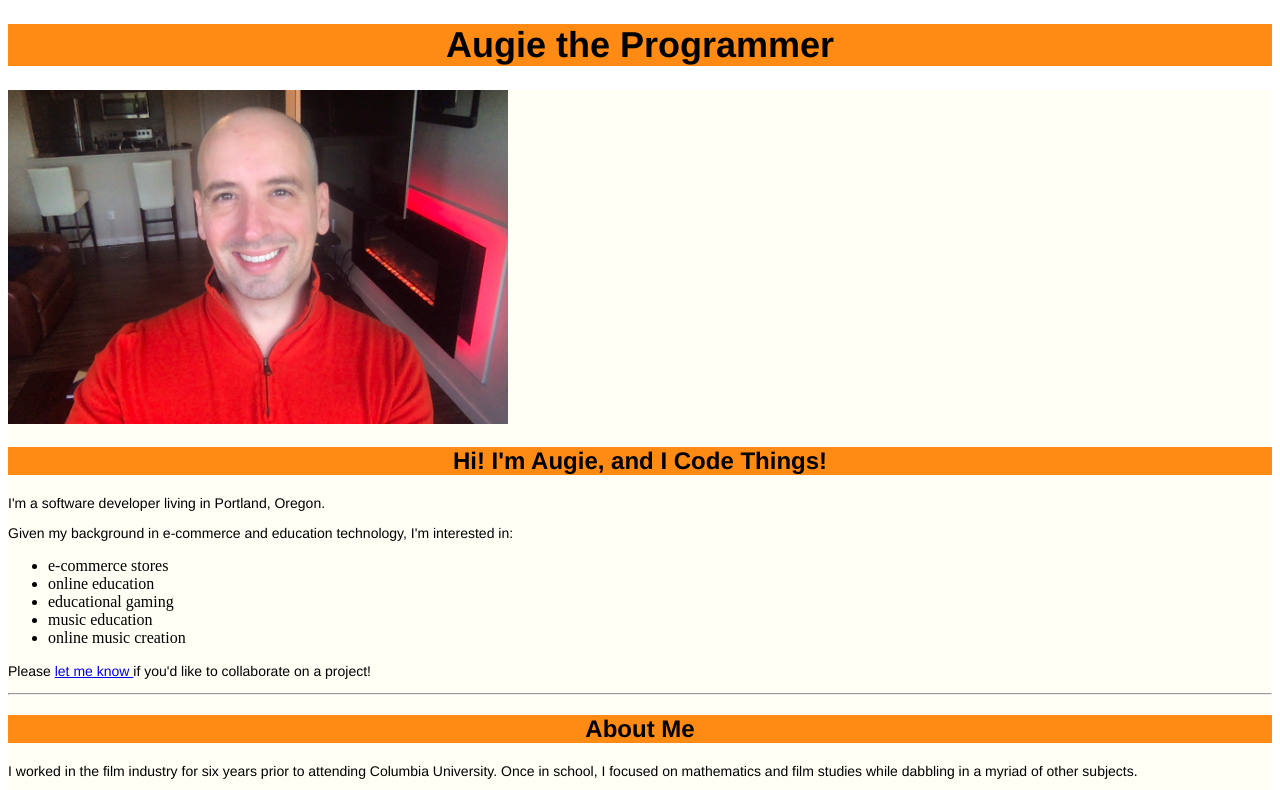
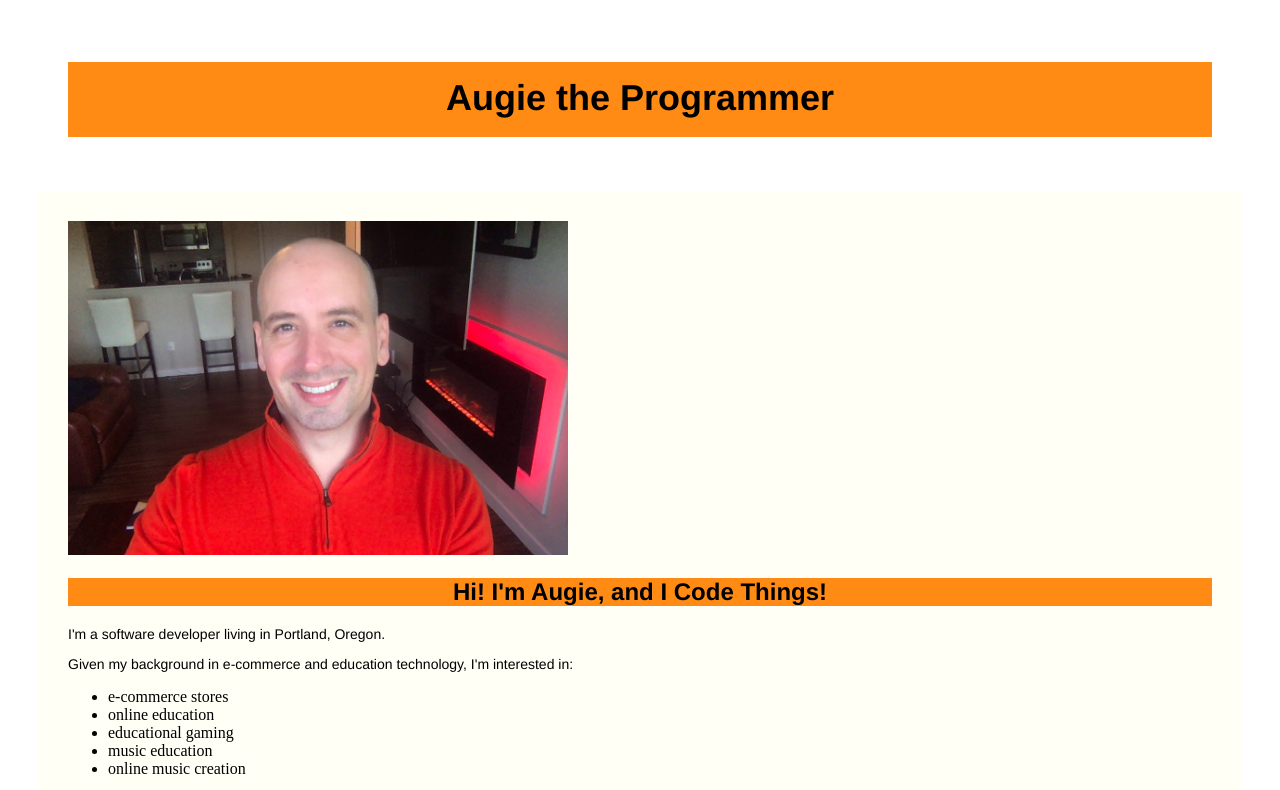
Before and after one commit to augiekennady/ProgrammerProfile, a plain HTML site: page index.html in a window 1280 px wide. Shown: the top 790 px of the page. Drawn offline with Linux system fonts and the light colour scheme; a script that the page names is missing.

Commit message:
Update style.css

```diff
--- a/style.css
+++ b/style.css
@@ -1,14 +1,26 @@
 /* Here we go! Time to stylize my webpage */
+
+header, main, footer {
+  padding: 30px 30px;
+  margin-left: 30px;
+  margin-right: 30px
+}
 
 h1 {
   font-family: Helvetica, Arial, sans-serif;
   font-size: 36px;
+  height: 45px;
   color: #000000;
   text-align: center;
-  background-color:#ff8a14}
+  padding: 15px 15px 15px 15px;
+  background-color:#ff8a14;
+}
+
+
+/* I'm going to give the main and footer sections their own style, which I may overwrite with other elements and/or classes */
 
 main {
-  background-color: #FFFFF6
+  background-color: #FFFFF6;
   }
 
 footer {
@@ -16,6 +28,8 @@ footer {
   text-align: center;
   font-family: monospace
 }
+
+/* now let's get into other sections */
 
 h2 {
   font-family: Helvetica, Arial, sans-serif;
@@ -39,6 +53,22 @@ p {
   text-align: justify
 }
 
+/* let's try the pseudoclass thing with links */
+
+a {
+  font-family: Helvetica, Arial, sans-serif;
+  font-size: 18px;
+}
+
+a:link { color: #ff8a14;}
+a:visited { color: #FF14FF;}
+a:hover { color: #148AFF;}
+a:active { color: beige;}
+
+
+
+/* Finally, let's give this class a whirl */
+
 .image-circle {
   border-radius: 50%
 }
```
